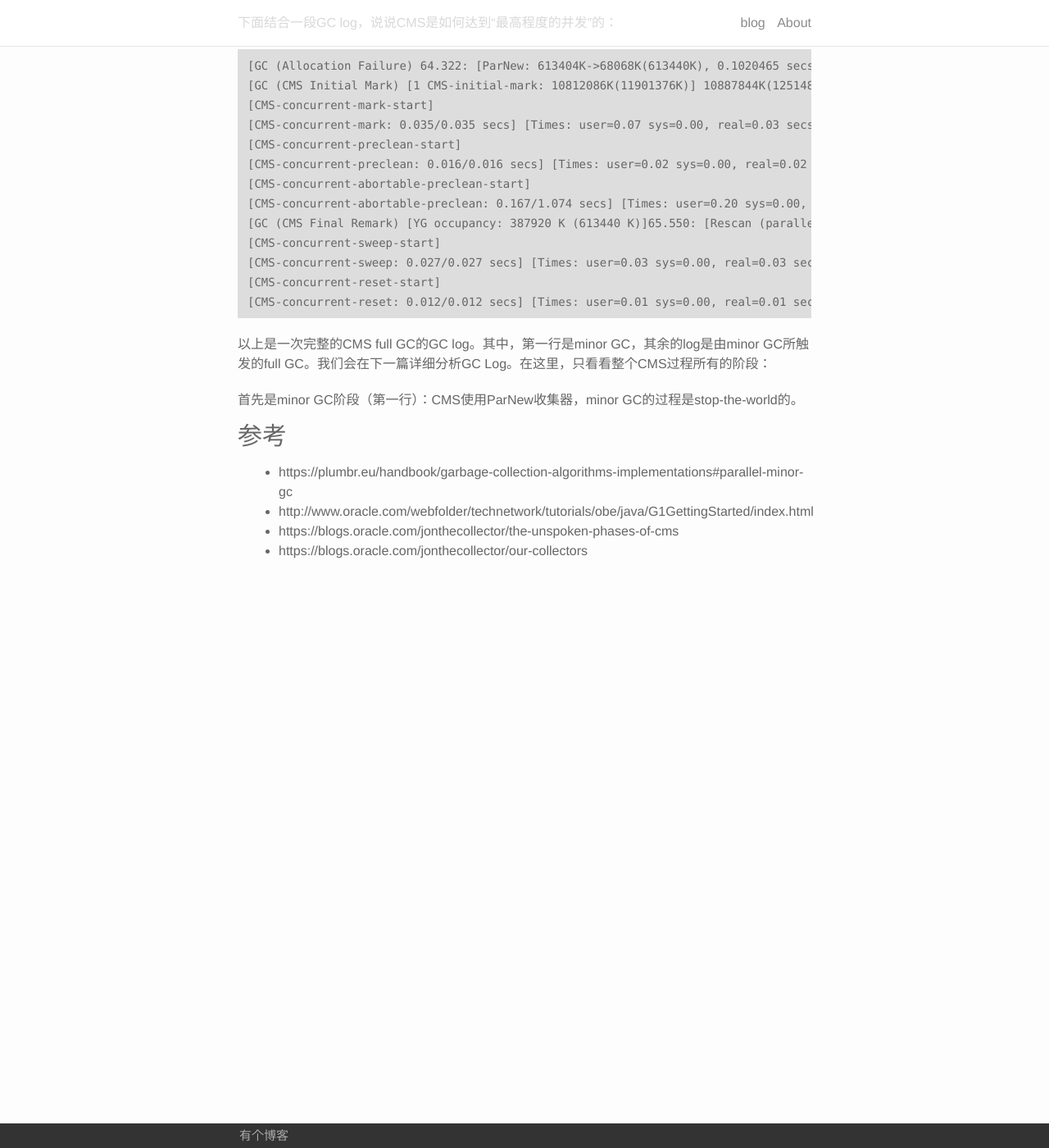
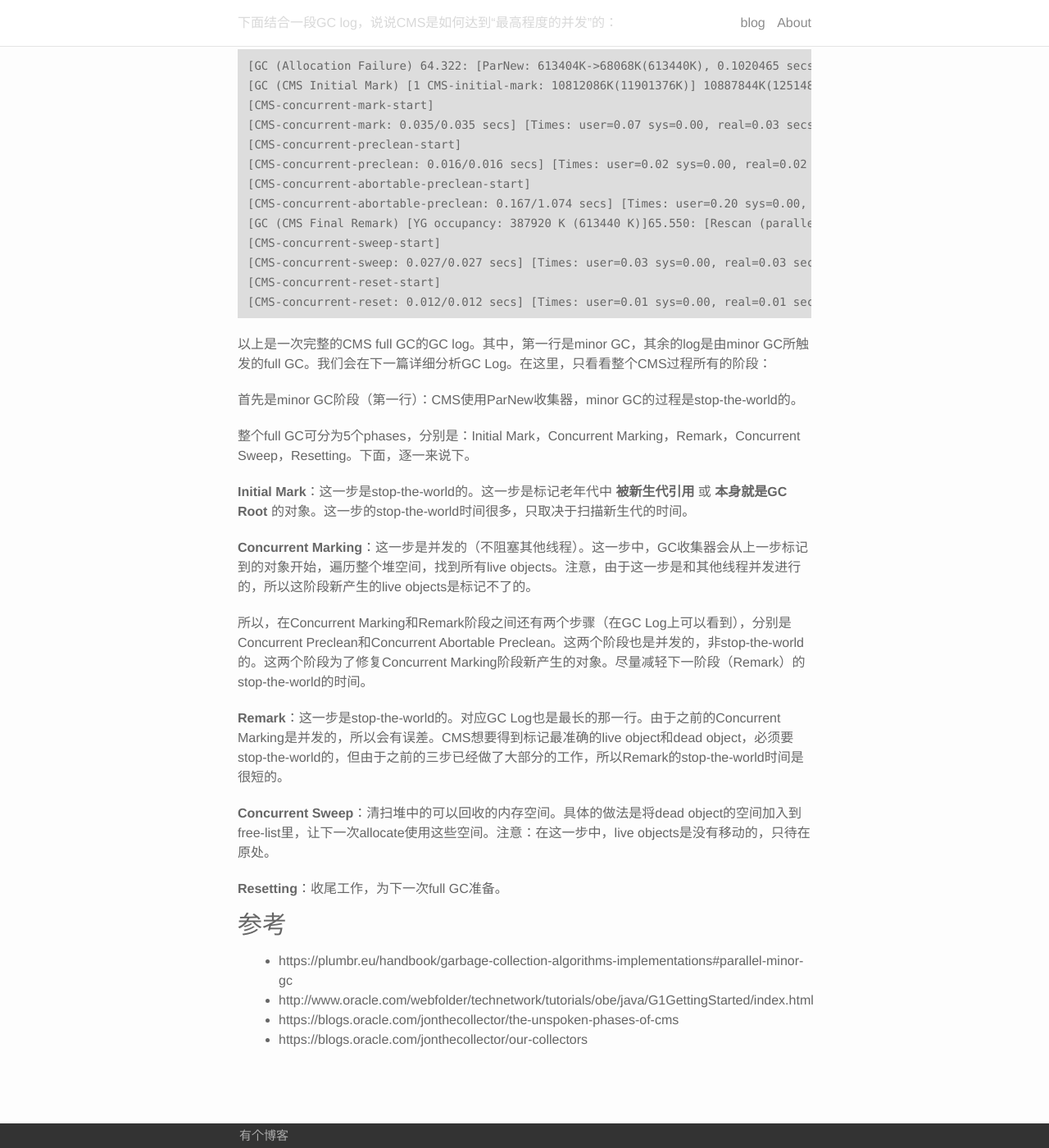
Before and after one commit to afghl/afghl.github.io, a Jekyll site: the page built from _posts/2017-10-03-jvm-gc-summary-03-gc-implementation.markdown, in a window 1280 px wide and 1400 px high, scrolled down 1596 px. Shown: the whole window at 82% size. Built offline with Jekyll 4.4.1, drawn with Linux system fonts in a browser that asks for light colours.

Commit message:
finish cms

```diff
--- a/_posts/2017-10-03-jvm-gc-summary-03-gc-implementation.markdown
+++ b/_posts/2017-10-03-jvm-gc-summary-03-gc-implementation.markdown
@@ -80,7 +80,19 @@ CMS是为了避免长时间的GC暂停而设计的。也就生产环境常用的
 
 首先是minor GC阶段（第一行）：CMS使用ParNew收集器，minor GC的过程是stop-the-world的。
 
+整个full GC可分为5个phases，分别是：Initial Mark，Concurrent Marking，Remark，Concurrent Sweep，Resetting。下面，逐一来说下。
 
+**Initial Mark**：这一步是stop-the-world的。这一步是标记老年代中 **被新生代引用** 或 **本身就是GC Root** 的对象。这一步的stop-the-world时间很多，只取决于扫描新生代的时间。
+
+**Concurrent Marking**：这一步是并发的（不阻塞其他线程）。这一步中，GC收集器会从上一步标记到的对象开始，遍历整个堆空间，找到所有live objects。注意，由于这一步是和其他线程并发进行的，所以这阶段新产生的live objects是标记不了的。
+
+所以，在Concurrent Marking和Remark阶段之间还有两个步骤（在GC Log上可以看到），分别是Concurrent Preclean和Concurrent Abortable Preclean。这两个阶段也是并发的，非stop-the-world的。这两个阶段为了修复Concurrent Marking阶段新产生的对象。尽量减轻下一阶段（Remark）的stop-the-world的时间。
+
+**Remark**：这一步是stop-the-world的。对应GC Log也是最长的那一行。由于之前的Concurrent Marking是并发的，所以会有误差。CMS想要得到标记最准确的live object和dead object，必须要stop-the-world的，但由于之前的三步已经做了大部分的工作，所以Remark的stop-the-world时间是很短的。
+
+**Concurrent Sweep**：清扫堆中的可以回收的内存空间。具体的做法是将dead object的空间加入到free-list里，让下一次allocate使用这些空间。注意：在这一步中，live objects是没有移动的，只待在原处。
+
+**Resetting**：收尾工作，为下一次full GC准备。
 
 ### 参考
 
```
